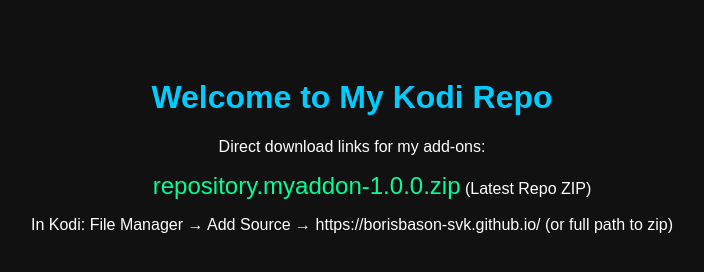
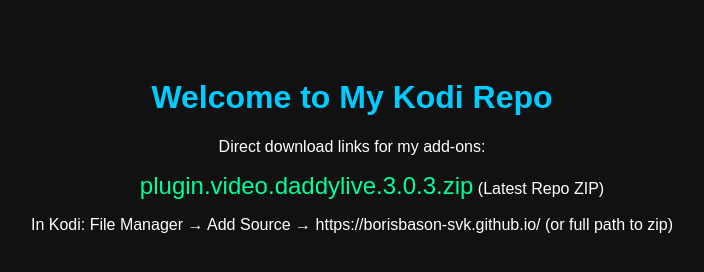
Before and after one commit to borisbason-svk/TELKA1, a plain HTML site: page index.html in a window 1280 px wide. Shown: the whole page, without its empty margins (288-992 px from the left). Drawn offline with Linux system fonts and the light colour scheme.

Commit message:
Update index.html

```diff
--- a/index.html
+++ b/index.html
@@ -13,7 +13,7 @@
   <h1>Welcome to My Kodi Repo</h1>
   <p>Direct download links for my add-ons:</p>
   <ul style="list-style: none;">
-    <li><a href="repository.myaddon-1.0.0.zip">repository.myaddon-1.0.0.zip</a> (Latest Repo ZIP)</li>
+    <li><a href="plugin.video.daddylive.3.0.3.zip">plugin.video.daddylive.3.0.3.zip</a> (Latest Repo ZIP)</li>
     <!-- Add more if you have multiple files -->
     <!-- <li><a href="plugin.video.mystuff-2.3.zip">plugin.video.mystuff-2.3.zip</a></li> -->
   </ul>
```
